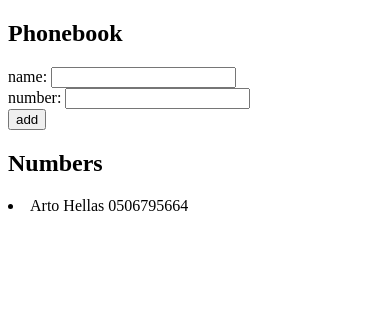
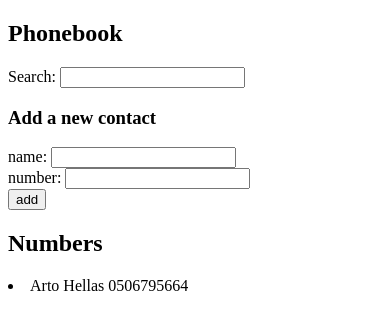
Before and after one commit to justice1k/fullstackopen, a React (Vite) app in the folder part2/phonebook/: page / in a window 390 px wide. Shown: the top 330 px of the page. Built offline with nearby package versions, Linux system fonts and the light colour scheme.

Commit message:
phonebook step4

```diff
--- a/part2/phonebook/src/App.jsx
+++ b/part2/phonebook/src/App.jsx
@@ -8,6 +8,16 @@ const App = () => {
   ])
   const [newName, setNewName] = useState('')
   const [newNumber, setNewNumber] = useState('')
+  const [query, setQuery] = useState('')
+  const [match, setMatch] = useState(false)
+
+  const handleSearchChange = (event) => {
+    console.log("Searchig for: ", event.target.value)
+    setQuery(event.target.value)
+    const isMatch = persons.some(person => person.name.includes(event.target.value))
+    setMatch(isMatch)
+
+  }
 
   const handleNameChange = (event) => {
     console.log(event.target.value)
@@ -22,7 +32,6 @@ const App = () => {
     event.preventDefault()
 
     const ifExists = persons.find(person => person.name === newName && person.number === newNumber)
-
     if(ifExists != undefined){
       alert(`${newName} is already added to phonebook`)
       setNewName("")
@@ -41,10 +50,17 @@ const App = () => {
     }
   }
 
+  const contactsToShow = query ? persons.filter(person => person.name.includes(query)) : persons;
+
   return (
     <div>
       <h2>Phonebook</h2>
+      <div>
+        Search: <input value={query} onChange={handleSearchChange}/>
+      </div>
+
       <form onSubmit={addContact}>
+        <h3>Add a new contact</h3>
         <div>
           name: <input
           value={newName}
@@ -61,7 +77,8 @@ const App = () => {
 
       </form>
       <h2>Numbers</h2>
-      {persons.map((person,i) => <li key={i}>{person.name} {person.number}</li>)}
+      {contactsToShow.map((person,i) => <li key={i}>{person.name} {person.number}</li>)}
+      {/* {persons.map((person,i) => <li key={i}>{person.name} {person.number}</li>)} */}
     </div>
   )
 }
```
